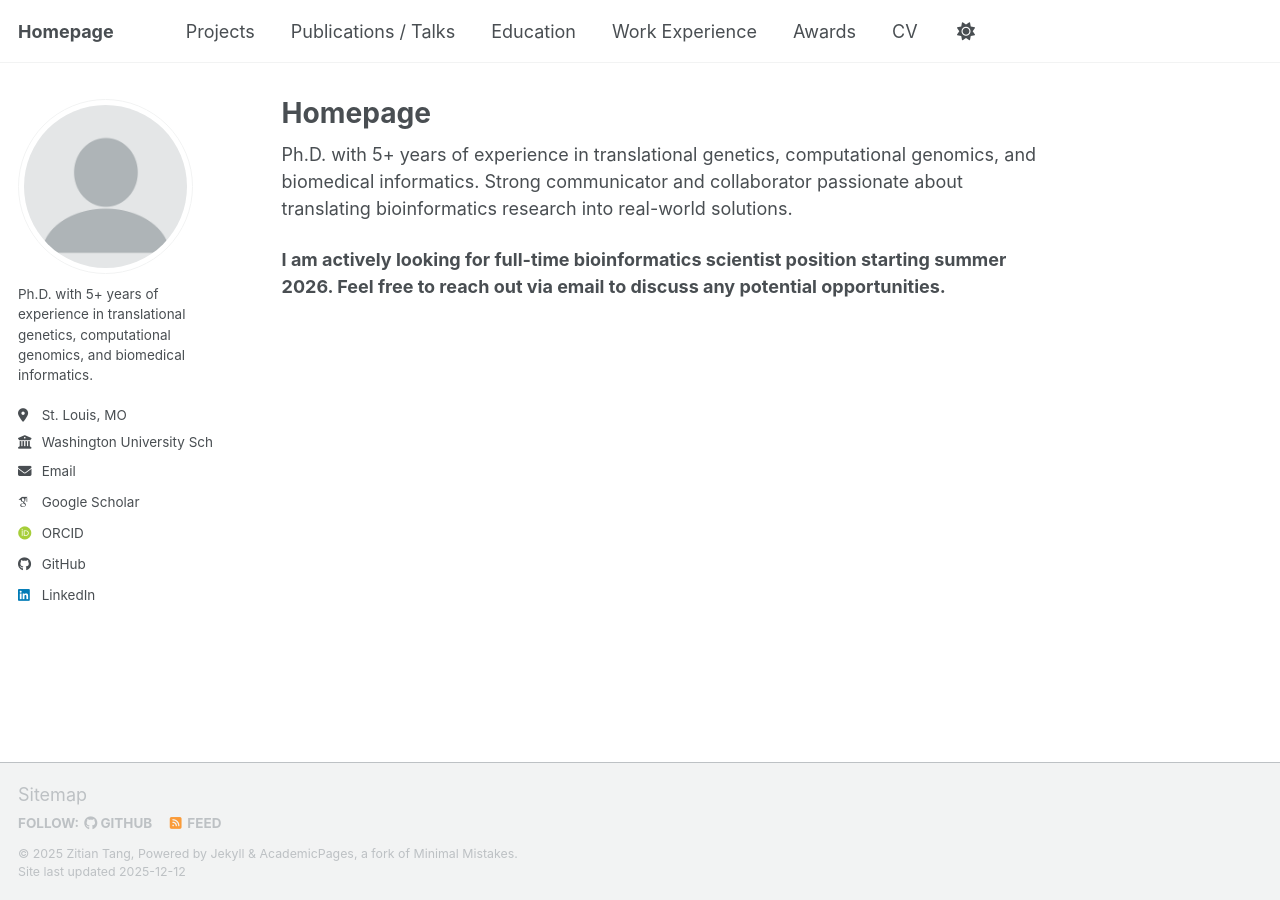
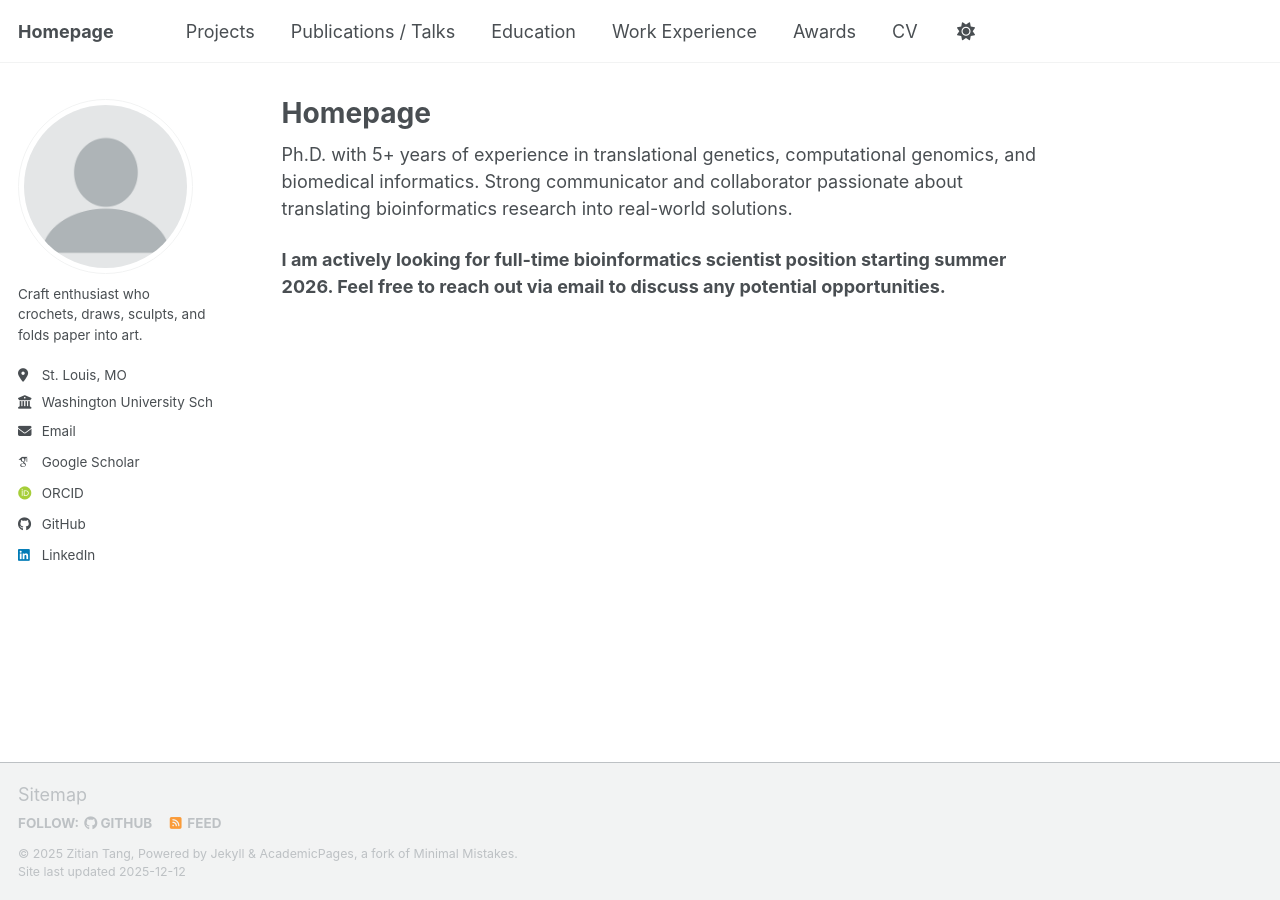
Before and after one commit to ztang99/ztang99.github.io, a Jekyll site: the page built from _pages/about.md, in a window 1280 px wide. Built offline with Jekyll 4.4.1, drawn with Linux system fonts in a browser that asks for light colours; some web fonts are replaced; a script bundle is joined from its source files by our own code; library files that are not in the unit come from our copies.

Commit message:
Update bio in configuration file

```diff
--- a/_config.yml
+++ b/_config.yml
@@ -25,7 +25,7 @@ author:
   avatar           : "profile.png"
   name             :
 #  pronouns         : # example: "she/her"
-  bio              : "Ph.D. with 5+ years of experience in translational genetics, computational genomics, and biomedical informatics."
+  bio              : "Craft enthusiast who crochets, draws, sculpts, and folds paper into art."
   location         : "St. Louis, MO"
   employer         : "Washington University School of Medicine"
 #  uri              : # URL
```
